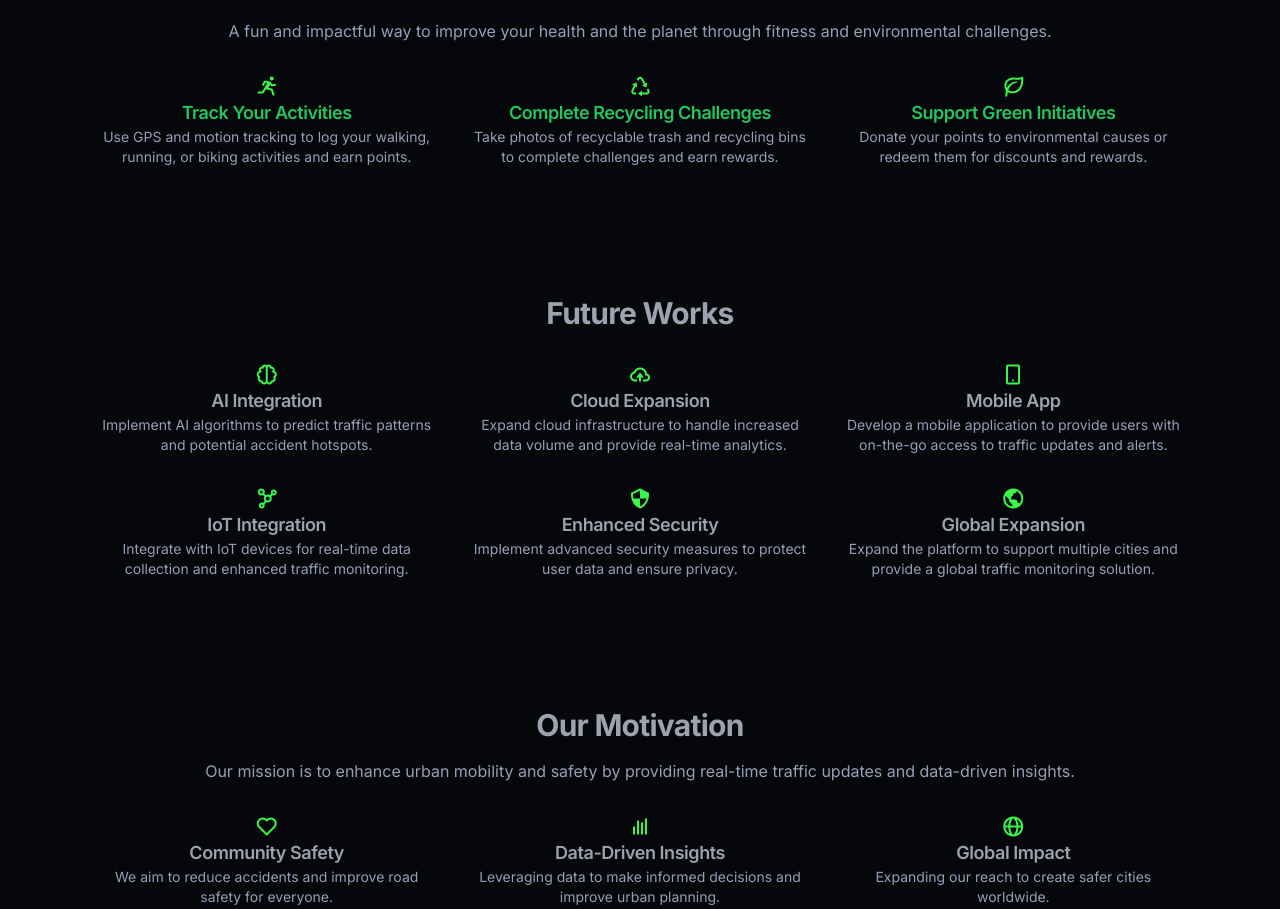
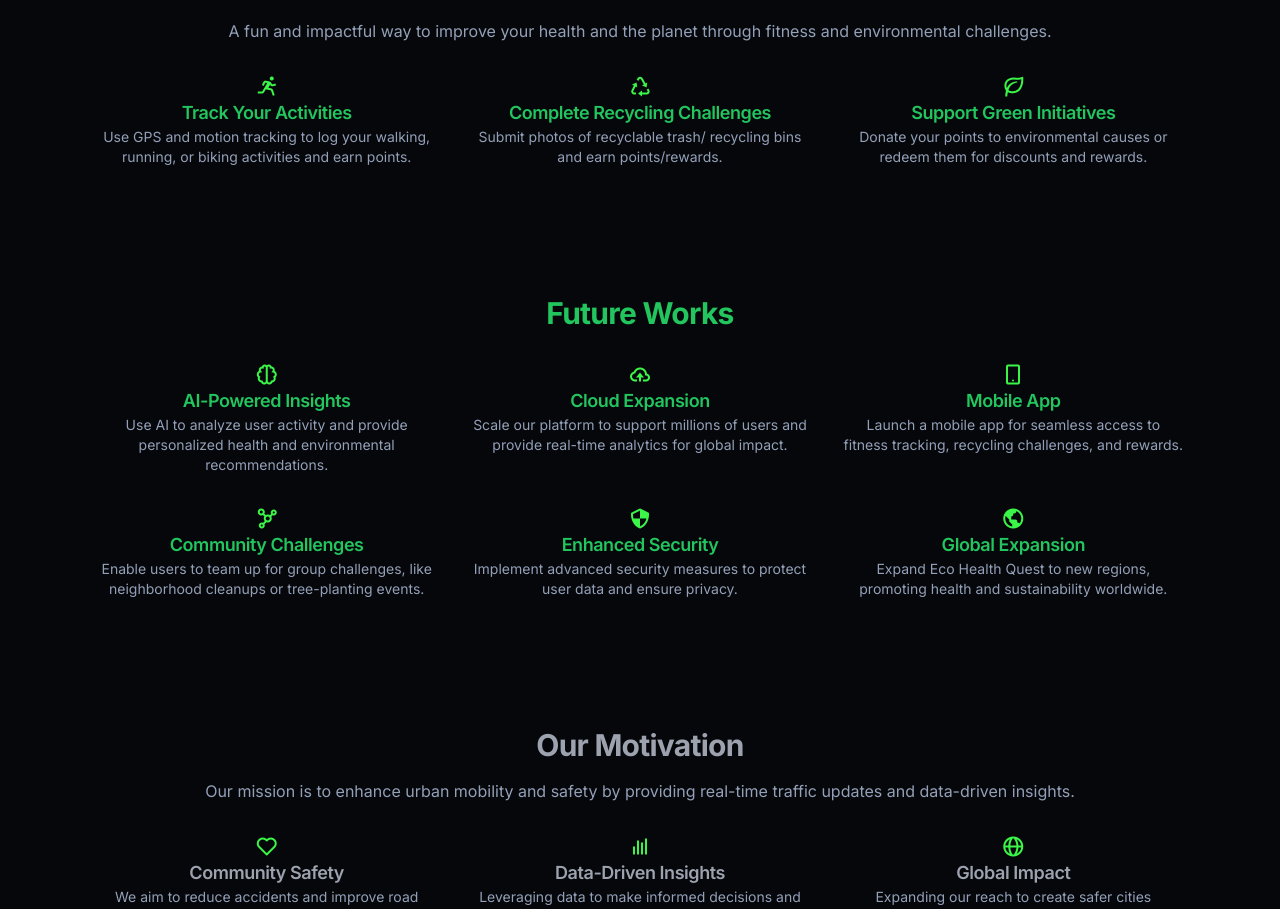
Before and after one commit to GokulCh/VCU-MiniHack-2025, a React (Vite) app in the folder app/: page / in a window 1280 px wide. Shown: the part 1309-2218 px from the top of the page. Built offline with nearby package versions, Linux system fonts and the light colour scheme; the HTML template or start-up script is replaced by a standard one.

Commit message:
Updated howitworkssection and futureSection

```diff
--- a/app/src/components/HomePage/FutureSection.jsx
+++ b/app/src/components/HomePage/FutureSection.jsx
@@ -4,27 +4,27 @@ const FutureSection = () => {
   return (
     <section id="Future" className="py-16">
       <div className="max-w-6xl mx-auto text-center px-4 sm:px-6 lg:px-8">
-        <h2 className="text-3xl font-bold text-primary">Future Works</h2>
+        <h2 className="text-3xl font-bold text-green-500">Future Works</h2>
         <div className="grid grid-cols-1 sm:grid-cols-2 md:grid-cols-3 gap-8 mt-8">
           <FutureWork
             icon="bx bx-brain"
-            title="AI Integration"
-            description="Implement AI algorithms to predict traffic patterns and potential accident hotspots."
+            title="AI-Powered Insights"
+            description="Use AI to analyze user activity and provide personalized health and environmental recommendations."
           />
           <FutureWork
             icon="bx bx-cloud-upload"
             title="Cloud Expansion"
-            description="Expand cloud infrastructure to handle increased data volume and provide real-time analytics."
+            description="Scale our platform to support millions of users and provide real-time analytics for global impact."
           />
           <FutureWork
             icon="bx bx-mobile-alt"
             title="Mobile App"
-            description="Develop a mobile application to provide users with on-the-go access to traffic updates and alerts."
+            description="Launch a mobile app for seamless access to fitness tracking, recycling challenges, and rewards."
           />
           <FutureWork
             icon="bx bx-network-chart"
-            title="IoT Integration"
-            description="Integrate with IoT devices for real-time data collection and enhanced traffic monitoring."
+            title="Community Challenges"
+            description="Enable users to team up for group challenges, like neighborhood cleanups or tree-planting events."
           />
           <FutureWork
             icon="bx bx-shield-quarter"
@@ -34,7 +34,7 @@ const FutureSection = () => {
           <FutureWork
             icon="bx bx-world"
             title="Global Expansion"
-            description="Expand the platform to support multiple cities and provide a global traffic monitoring solution."
+            description="Expand Eco Health Quest to new regions, promoting health and sustainability worldwide."
           />
         </div>
       </div>
@@ -45,8 +45,8 @@ const FutureSection = () => {
 const FutureWork = ({ icon, title, description }) => {
   return (
     <div className="flex flex-col items-center">
-      <i className={`${icon} text-2xl`}></i>
-      <h3 className="text-lg font-semibold text-primary">{title}</h3>
+      <i className={`${icon} text-2xl test-green-500`}></i>
+      <h3 className="text-lg font-semibold text-green-500">{title}</h3>
       <p className="text-sm">{description}</p>
     </div>
   );
--- a/app/src/components/HomePage/HowItWorksSection.jsx
+++ b/app/src/components/HomePage/HowItWorksSection.jsx
@@ -18,7 +18,7 @@ const HowItWorksSection = () => {
           <Process
             icon="bx bx-recycle"
             title="Complete Recycling Challenges"
-            description="Take photos of recyclable trash and recycling bins to complete challenges and earn rewards."
+            description="Submit photos of recyclable trash/ recycling bins and earn points/rewards."
           />
           <Process
              icon="bx bx-leaf"
```
